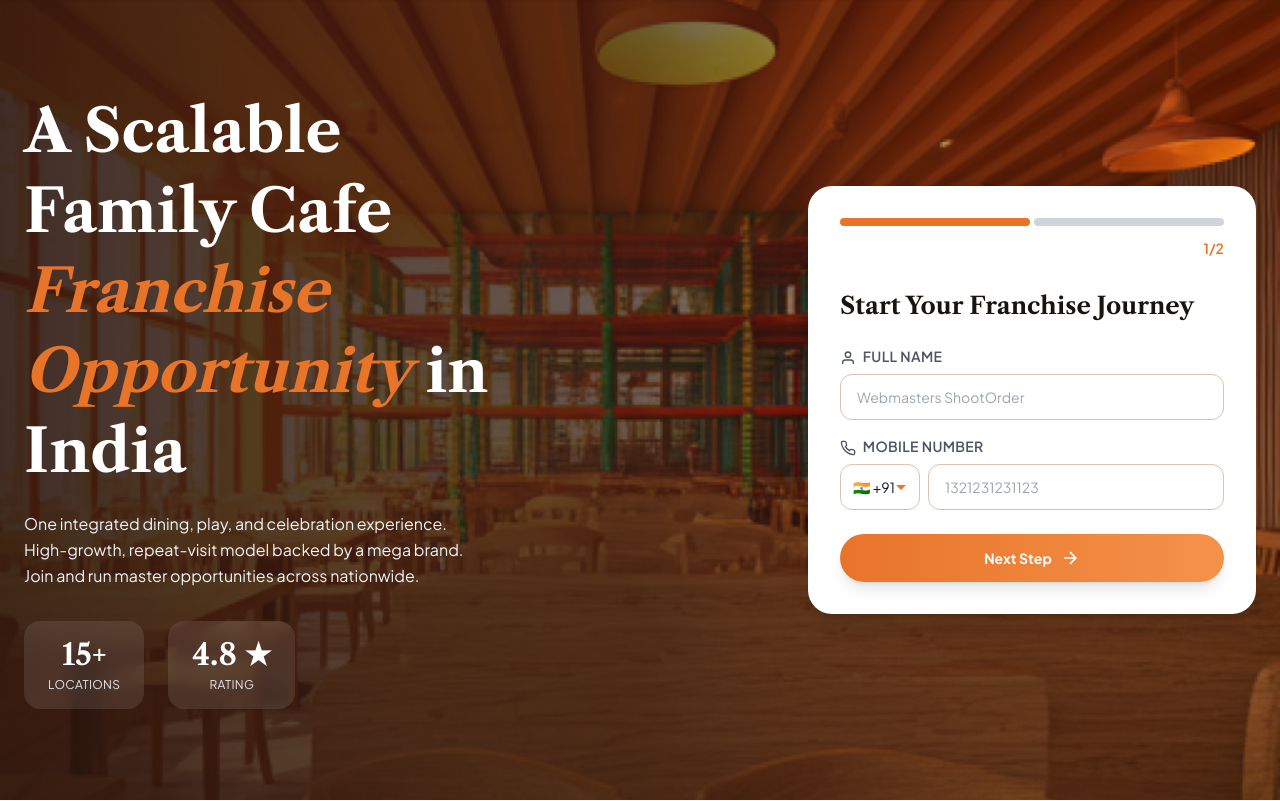
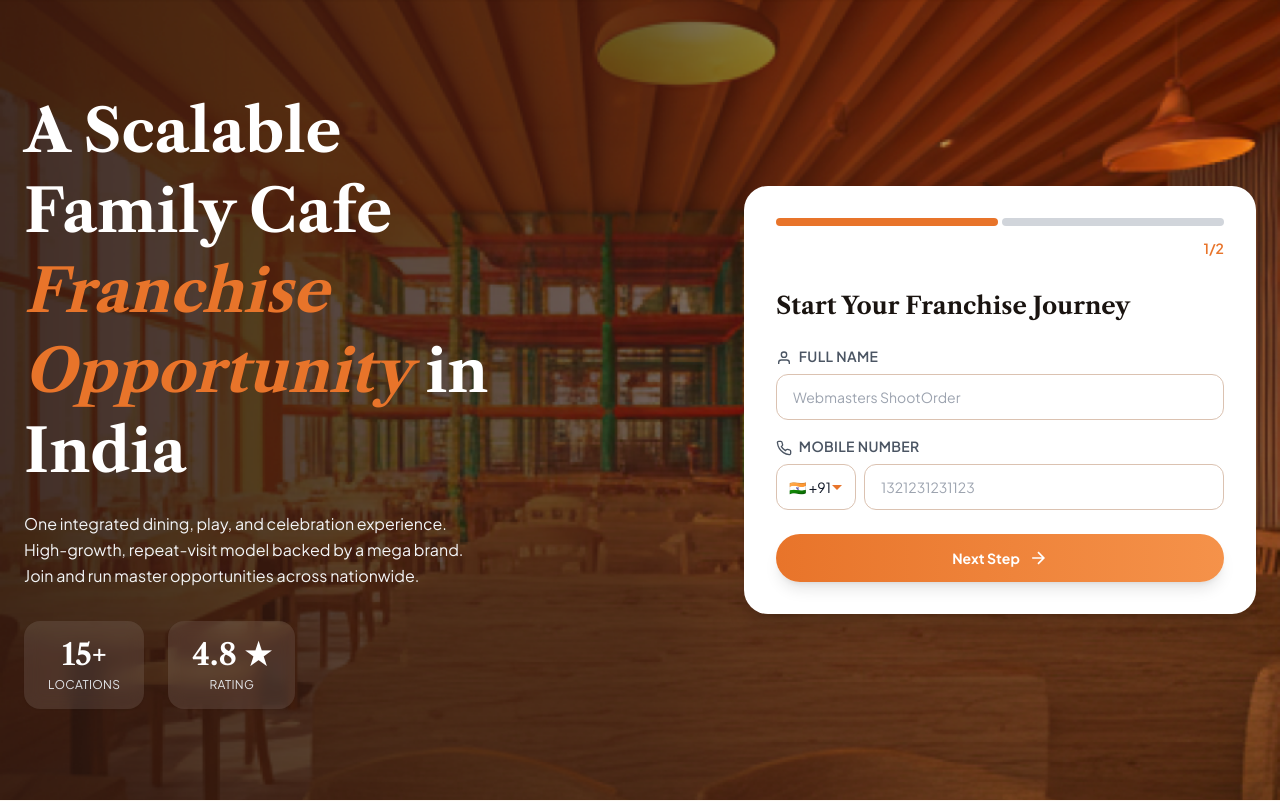
Before and after one commit to techlead-shootorder/Chootobheem, a PHP site: page / in a window 1280 px wide. Shown: the part 72-873 px from the top of the page. Run offline with PHP 8.4, Linux system fonts and the light colour scheme; some libraries are stand-ins or nearby versions.

Commit message:
Increase form width for better visibility
Changed max-w-md to max-w-lg to give the form section more width on the right side of the hero section.

```diff
--- a/index.php
+++ b/index.php
@@ -188,7 +188,7 @@ $nav_links = ["Experience", "Menu", "Membership", "Birthdays", "Locations", "Fra
       </div>
 
       <!-- Right: Multi-Step Partner Form -->
-      <div class="bg-white rounded-3xl shadow-xl p-8 max-w-md ml-auto w-full">
+      <div class="bg-white rounded-3xl shadow-xl p-8 max-w-lg ml-auto w-full">
         <form id="franchiseForm" class="space-y-6">
 
           <!-- Step Indicator -->
```
